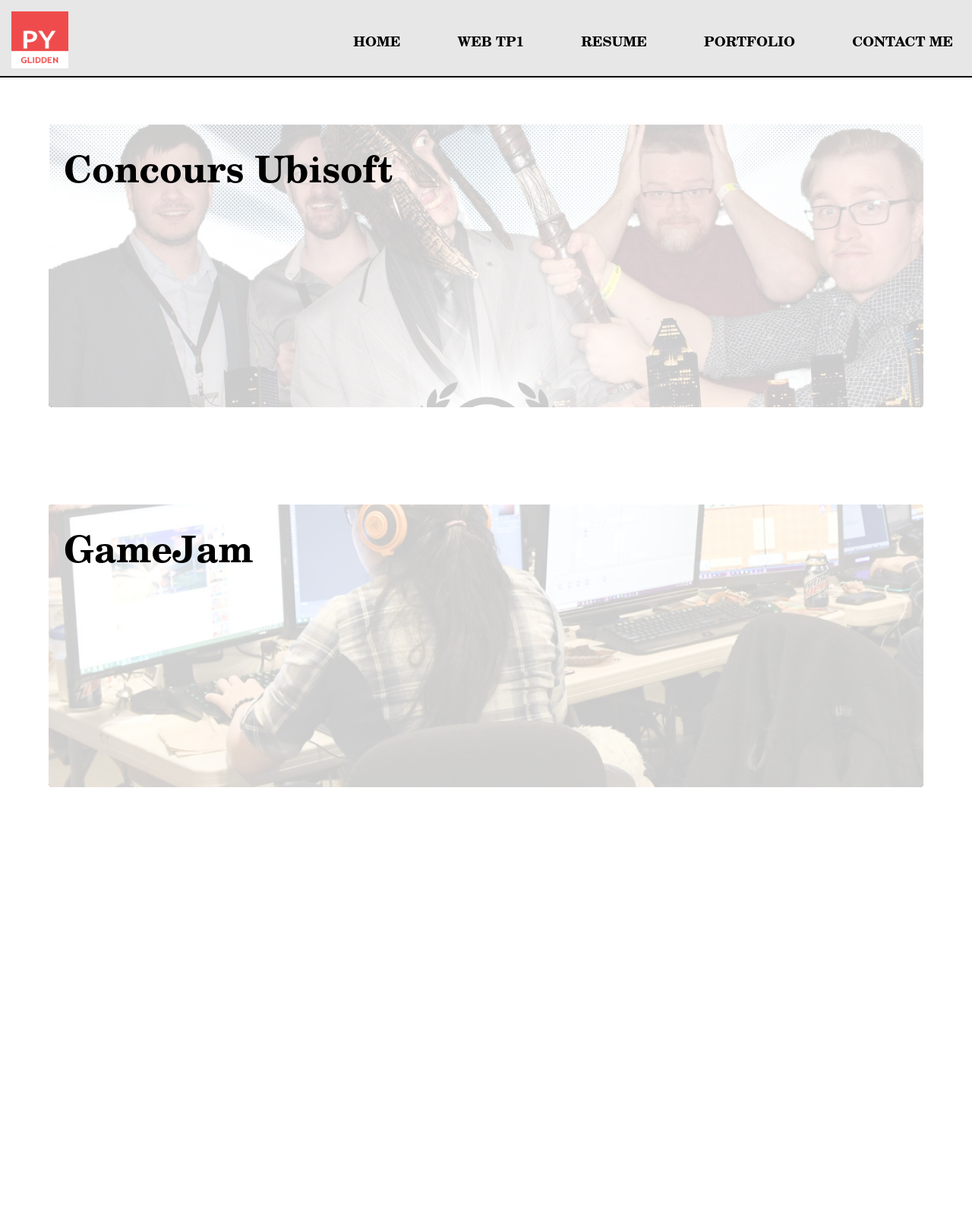
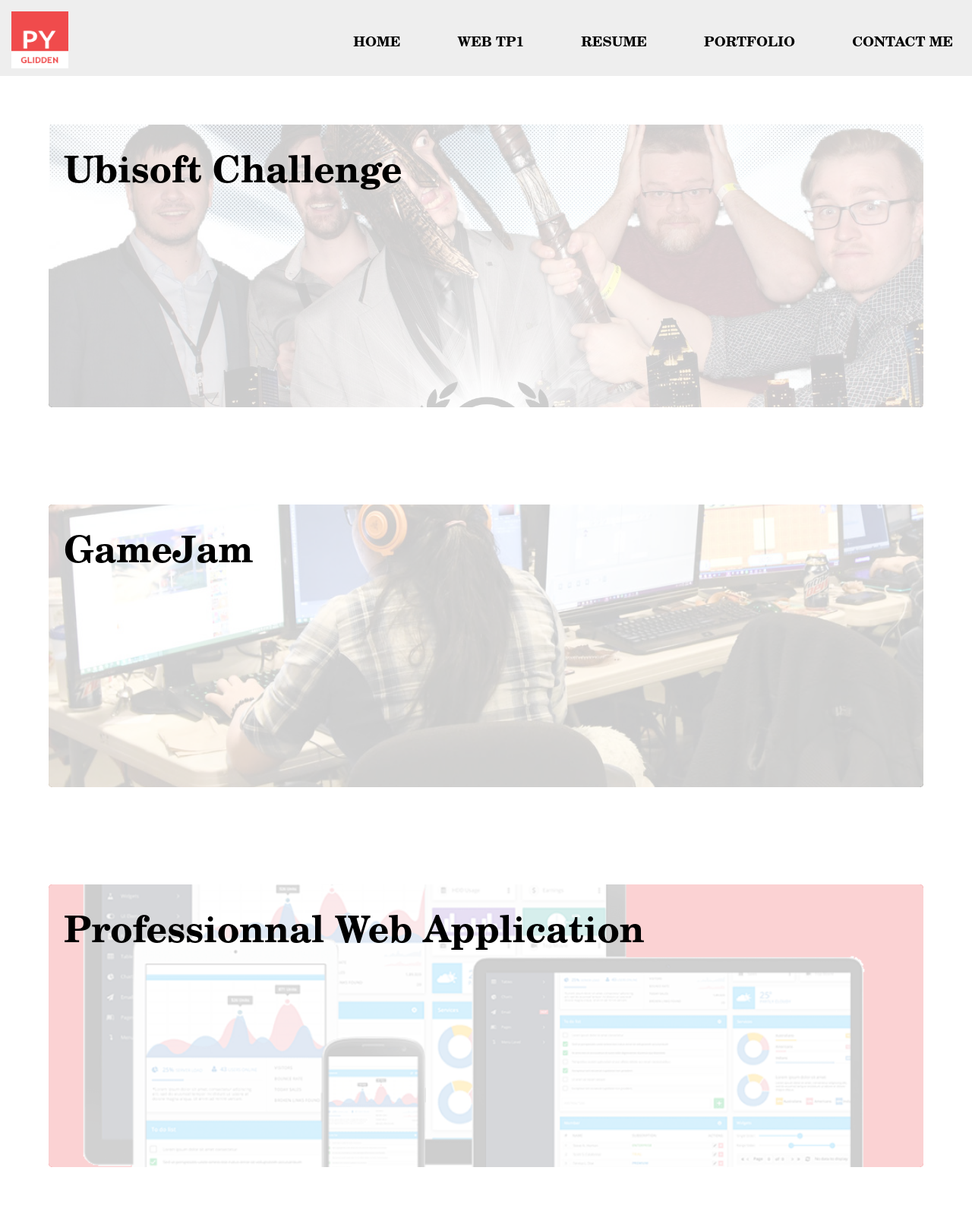
Before and after one commit to pyglidden/web, a plain HTML site: page tp1/portfolio.html in a window 1280 px wide. Shown: the top 1603 px of the page at 76% size. Drawn offline with nearby package versions, Linux system fonts and the light colour scheme.

Commit message:
update portfolio

```diff
--- a/tp1/css/header.css
+++ b/tp1/css/header.css
@@ -10,14 +10,13 @@
 .topBanner{
     height: 100px;
     width: 100%;
-    background: #e7e7e7;
+    background: rgba(231,231,231,0.7);
     top:0;
     left:0;
     min-width: 950px;
     position:absolute;
     z-index: 3000;
     position: fixed;
-    border-bottom: 2px solid black;
 }
 
 .insideLink{
--- a/tp1/css/styles.css
+++ b/tp1/css/styles.css
@@ -116,6 +116,17 @@
     width: 100%;
     background-size:cover;
     background-image:    url("../img/gamejam2018.jpg");
+    background-size:     cover;
+    background-repeat:   no-repeat;
+    background-position: center center;
+}
+
+.webApp{
+    border-radius:5px;
+    height: 100%;
+    width: 100%;
+    background-size:cover;
+    background-image:    url("../img/webApp.png");
     background-size:     cover;
     background-repeat:   no-repeat;
     background-position: center center;
--- a/tp1/portfolio.html
+++ b/tp1/portfolio.html
@@ -27,7 +27,7 @@
             <div class="project_Container">
                 <div class="cubi18">
                     <div class = "project_Filter">
-                    <h1>Concours Ubisoft</h1>
+                        <h1>Ubisoft Challenge</h1>
                         <p></p>
                     </div>
                 </div>
@@ -36,6 +36,14 @@
                 <div class = "jam18">
                     <div class = "project_Filter">
                         <h1>GameJam</h1>
+                        <p></p>
+                    </div>
+                </div>
+            </div>
+            <div class="project_Container">
+                <div class = "webApp">
+                    <div class = "project_Filter">
+                        <h1>Professionnal Web Application</h1>
                         <p></p>
                     </div>
                 </div>
```
Also changed, not shown: tp1/img/webApp.png (added). Lines whose indentation alone changed are shown as unchanged.
